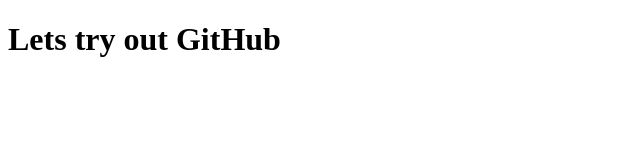
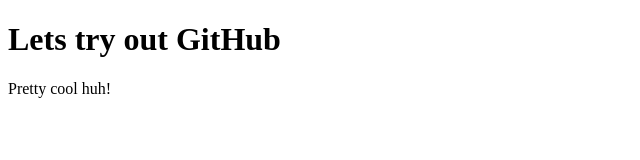
Before and after one commit to jinitshah2001/example, a plain HTML site: page index.html in a window 1280 px wide. Shown: the whole page, without its empty margins (0-640 px from the left). Drawn offline with Linux system fonts and the light colour scheme.

Commit message:
Added a new paragraph

```diff
--- a/index.html
+++ b/index.html
@@ -7,5 +7,6 @@
 	</head>
 	<body>
 		<h1>Lets try out GitHub</h1>
+		<p>Pretty cool huh!</p>
 	</body>
 </html>
```
